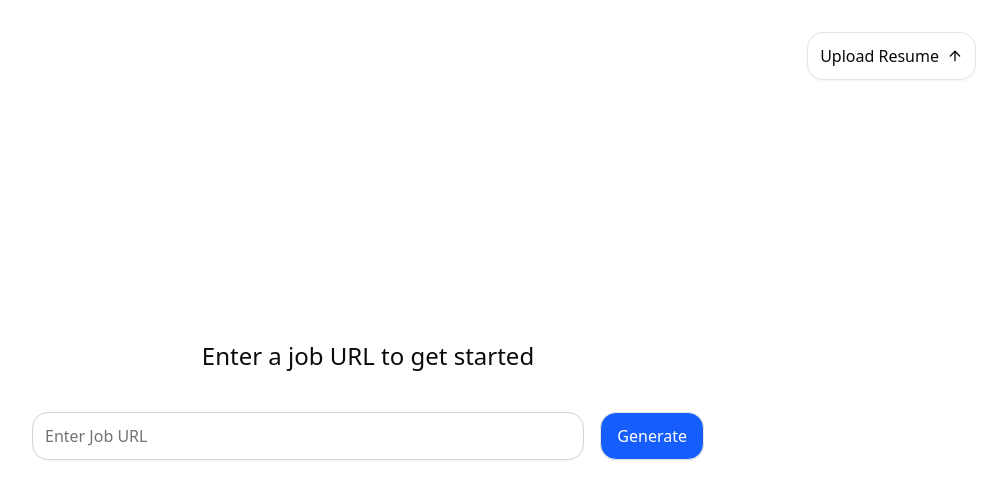
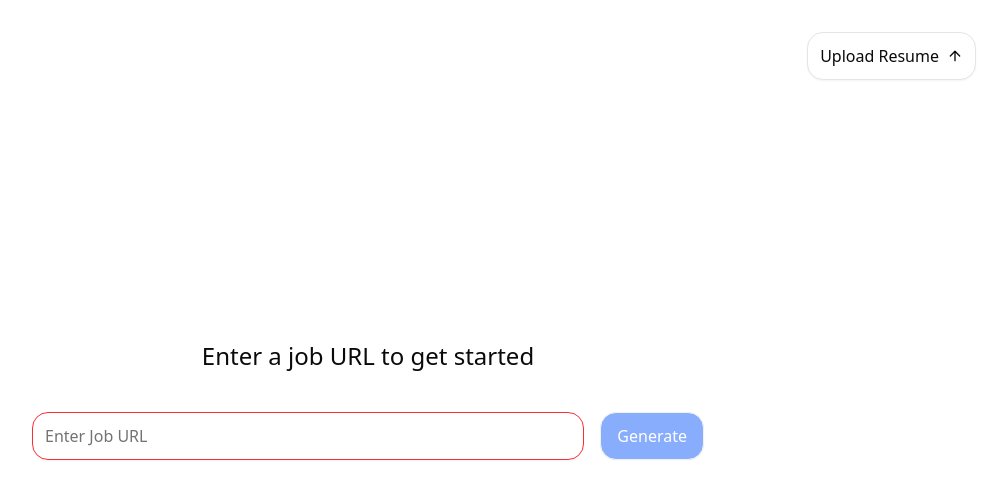
Before and after one commit to connormorrrison/hackcamp-project, a Next.js app in the folder frontend/: page / in a window 1280 px wide. Shown: the top 498 px of the page, without its empty margins (272-1279 px from the left). Built offline with nearby package versions, Linux system fonts and the light colour scheme.

Commit message:
made button work when link is valid and when file is present

```diff
--- a/frontend/app/PDFUpload/PDFUpload.tsx
+++ b/frontend/app/PDFUpload/PDFUpload.tsx
@@ -4,7 +4,11 @@ import { Button } from "@/components/ui/button";
 import { useRef, useState } from "react";
 import { ArrowUpIcon } from "lucide-react"
 
-export function PDFUpload() {
+interface PDFUploadProps {
+    onFileSelect: (file: File | null) => void;
+}
+
+export function PDFUpload({ onFileSelect }: PDFUploadProps) {
     const [file, setFile] = useState<File | null>(null);
     const [error, setError] = useState("");
     const fileInputRef = useRef<HTMLInputElement>(null);
@@ -16,6 +20,7 @@ export function PDFUpload() {
         if (!selectedFile) {
             setFile(null);
             setError("");
+            onFileSelect(null);
             return;
 
         }
@@ -24,6 +29,7 @@ export function PDFUpload() {
         if (selectedFile.type !== "application/pdf") {
             setFile(null);
             setError("Upload a PDF file");
+            onFileSelect(null);
             return;
         }
 
@@ -32,12 +38,15 @@ export function PDFUpload() {
         if (selectedFile.size > maxSize) {
             setFile(null);
             setError("File size must be less than 10MB");
+            onFileSelect(null);
             return;
+
         }
 
         // if all things check out, save the file
         setFile(selectedFile);
         setError('');
+        onFileSelect(selectedFile);
 
     }
 
--- a/frontend/app/URLBar/URLBar.tsx
+++ b/frontend/app/URLBar/URLBar.tsx
@@ -8,14 +8,16 @@ interface URLBarProps {
     value: string;
     onChange: (value: string) => void;
     onSubmit: () => void;
+    setIsValidUrl: (valid: boolean) => void;
+    canSubmit: boolean;
 }
 
-export function URLBar({value, onChange, onSubmit}: URLBarProps) {
-    const [url, setUrl] = useState("");
-    const [isValid, setIsValid] = useState(true);
+export function URLBar({value, onChange, onSubmit, setIsValidUrl, canSubmit}: URLBarProps) {
+    // const [url, setUrl] = useState("");
+    const [isValid, setIsValid] = useState(false);
 
     const handleKeyDown = (e: React.KeyboardEvent<HTMLInputElement>) => {
-        if (e.key === "Enter" && isValid) {
+        if (e.key === "Enter" && canSubmit) {
             onSubmit();
         }
     }
@@ -31,10 +33,20 @@ export function URLBar({value, onChange, onSubmit}: URLBarProps) {
     }
 
     function handleChange(e: React.ChangeEvent<HTMLInputElement>) {
-        const value = e.target.value;
-        setUrl(value);
-        setIsValid(validateURL(value) || value === "");
-        onChange(e.target.value)
+        // const value = e.target.value;
+        // const isValidUrl =  validateURL(value)
+        // // setUrl(value);
+        // // setIsValid(validateURL(value) || value === "");
+        // setIsValidUrl(isValidUrl);
+        // // onChange(e.target.value)
+        // onChange(value);
+
+        const val = e.target.value;
+        const valid = validateURL(val);
+
+        setIsValid(valid || val === "");
+        setIsValidUrl(valid);
+        onChange(val);
     }
 
     return (
@@ -42,7 +54,7 @@ export function URLBar({value, onChange, onSubmit}: URLBarProps) {
             <Input
             type="url"
             placeholder="Enter Job URL"
-            value={url}
+            value={value}
             onChange={handleChange}
             className={`flex-1 rounded-2xl h-12 text-base! ${!isValid ? "!border-red-500" : "border-gray-300"}`}
             onKeyDown={handleKeyDown}
@@ -51,8 +63,10 @@ export function URLBar({value, onChange, onSubmit}: URLBarProps) {
         <Button
         variant="outline"
         className="rounded-2xl h-12 text-base bg-blue-600! hover:bg-blue-700! text-white"
-        onClick={isValid ? onSubmit : () => {}}
-        disabled={!isValid}
+        // onClick={isValid ? onSubmit : () => {}}
+        onClick={canSubmit ? onSubmit : undefined}
+        // disabled={!isValid}
+        disabled={!canSubmit}
         >
             Generate
         </Button>
--- a/frontend/app/page.tsx
+++ b/frontend/app/page.tsx
@@ -14,6 +14,11 @@ export default function Home() {
   const [documentsReady, setDocumentsReady] = useState(false);
   const [inputValue, setInputValue] = useState("");
 
+  const [isValidUrl, setIsValidUrl] = useState(false);
+  const [file, setFile] = useState<File | null>(null);
+
+  const canSubmit = isValidUrl && file != null;
+
   const handleSubmit = () => {
     if (inputValue.trim()) {
       setIsGenerating(true);
@@ -29,7 +34,8 @@ export default function Home() {
   return (
     <div className="flex min-h-screen relative">
       <div className="absolute top-8 right-8 z-10">
-        <PDFUpload />
+        <PDFUpload
+        onFileSelect={setFile}/>
       </div>
       <div className="flex-1 flex flex-col justify-center items-center p-10 overflow-hidden">
         <div className="flex flex-col items-center justify-center w-full max-w-2xl transition-all ease-out duration-300">
@@ -40,7 +46,9 @@ export default function Home() {
           <URLBar
           value={inputValue}
           onChange={setInputValue}
-          onSubmit={handleSubmit} />
+          onSubmit={handleSubmit}
+          setIsValidUrl={setIsValidUrl}
+          canSubmit={canSubmit} />
 
           <ShimmeringText isGenerating={isGenerating} documentsReady={documentsReady} />
           {isGenerating && (
@@ -53,4 +61,5 @@ export default function Home() {
       </div>
     </div>
   );
+  console.log({ isValidUrl, file, canSubmit });
 }
```
